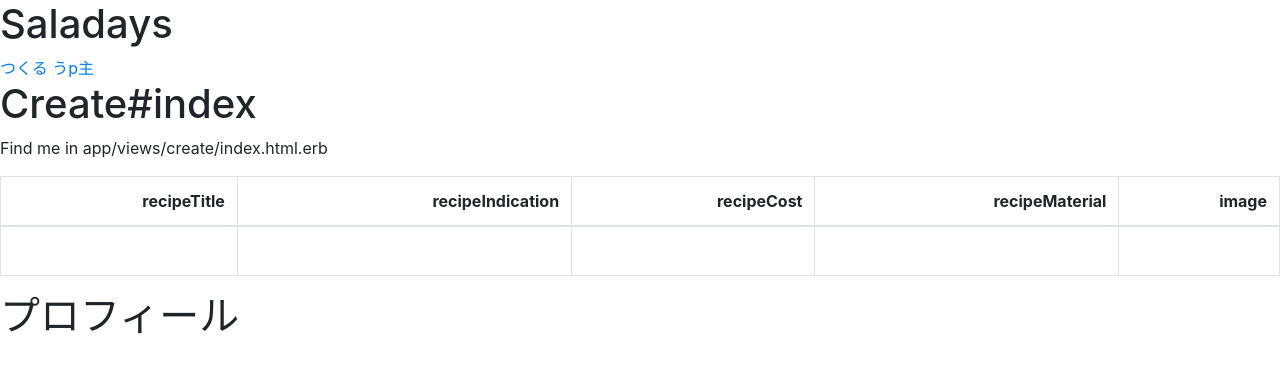
After one commit to chikiuto/API_prac, a Rails app: template app/views/create/index.html.erb in a window 1280 px wide. The commit adds this page. Shown: the top 373 px of the page. Run offline with Rails 7, Linux system fonts and the light colour scheme; the template is opened without the code that fills it, so the values that code supplies are empty; some libraries are stand-ins or nearby versions.

Commit message:
create Create Page

```diff
--- /dev/null
+++ b/app/controllers/create_controller.rb
@@ -0,0 +1,6 @@
+class CreateController < ApplicationController
+  def index
+    @test = params[:recipe_id]
+    @recipe = Recipe.find(params[:recipe_id])
+  end
+end
--- a/app/controllers/top_controller.rb
+++ b/app/controllers/top_controller.rb
@@ -1,4 +1,5 @@
 class TopController < ApplicationController
   def index
+    @posts = Post.all
   end
 end
--- /dev/null
+++ b/app/helpers/create_helper.rb
@@ -0,0 +1,2 @@
+module CreateHelper
+end
--- /dev/null
+++ b/app/views/create/index.html.erb
@@ -0,0 +1,25 @@
+<h1>Create#index</h1>
+<p>Find me in app/views/create/index.html.erb</p>
+
+<div>
+  <table border="1" class="dataframe table table-bordered table-hover">
+    <thead>
+      <tr style="text-align: right;">
+        <th>recipeTitle</th>
+        <th>recipeIndication</th>
+        <th>recipeCost</th>
+        <th>recipeMaterial</th>
+        <th>image</th>
+      </tr>
+    </thead>
+    <tbody>
+      <tr>
+        <td> <%= @recipe.recipe_title %> </td>
+        <td> <%= @recipe.recipe_indication %> </td>
+        <td> <%= @recipe.recipe_cost %> </td>
+        <td> <%= @recipe.recipe_material.delete('"[]') %> </td>
+        <td> <%= image_tag @recipe.food_image_url, :style => "height: 120px" %>
+      </tr>
+    </tbody>
+  </table>
+</div>
--- a/app/views/layouts/application.html.erb
+++ b/app/views/layouts/application.html.erb
@@ -10,10 +10,24 @@
     <%= javascript_importmap_tags %>
   </head>
 
+  <header>
+    <div>
+      <h1 class="PageTitle">Saladays</h1>
+      <%= link_to "つくる", recipes_index_path %>
+      <%= link_to "うp主", recipes_index_path %>
+    </div>
+  </header>
+
   <body>
     <%= yield %>
     <script src="https://code.jquery.com/jquery-3.3.1.slim.min.js" integrity="sha384-q8i/X+965DzO0rT7abK41JStQIAqVgRVzpbzo5smXKp4YfRvH+8abtTE1Pi6jizo" crossorigin="anonymous"></script>
     <script src="https://cdnjs.cloudflare.com/ajax/libs/popper.js/1.14.7/umd/popper.min.js" integrity="sha384-UO2eT0CpHqdSJQ6hJty5KVphtPhzWj9WO1clHTMGa3JDZwrnQq4sF86dIHNDz0W1" crossorigin="anonymous"></script>
     <script src="https://stackpath.bootstrapcdn.com/bootstrap/4.3.1/js/bootstrap.min.js" integrity="sha384-JjSmVgyd0p3pXB1rRibZUAYoIIy6OrQ6VrjIEaFf/nJGzIxFDsf4x0xIM+B07jRM" crossorigin="anonymous"></script>
   </body>
+
+  <footer>
+    <div class="profile">
+      <h1>プロフィール</h1>
+    </div>
+  </footer>
 </html>
--- a/app/views/recipes/_result.html.erb
+++ b/app/views/recipes/_result.html.erb
@@ -18,7 +18,7 @@
         <td> <%= image_tag recipe.food_image_url, :style => "height: 120px" %>
         <br>
         <br>
-        <%= link_to "つくる", recipe.recipe_url, target: :_blank, rel: "noopener noreferrer"%>
+        <%= link_to "つくる", create_index_path(recipe_id: recipe.id), onclick: "window.open('#{recipe.recipe_url}', '_blank')" %>
         </td>
       </tr>
     </tbody>
--- a/app/views/recipes/index.html.erb
+++ b/app/views/recipes/index.html.erb
@@ -46,5 +46,7 @@
 <div>
   <% if @recipes.present? %>
     <%= render partial: 'result'%>
+  <% else %>
+    <p>検索条件を変えてみてね</p>
   <% end %>
 </div>
--- a/config/routes.rb
+++ b/config/routes.rb
@@ -3,6 +3,7 @@ Rails.application.routes.draw do
   get '/' => 'top#index'
   get 'recipes/index' => 'recipes#index'
   get 'books/index' => 'books#index'
+  get 'create/index' => 'create#index'
 
   # Define your application routes per the DSL in https://guides.rubyonrails.org/routing.html
 
```
Also changed, not shown: app/views/top/index.html.erb (+7 -1 lines), test/controllers/create_controller_test.rb (added, +7 -0 lines). Lines whose indentation alone changed are shown as unchanged.
